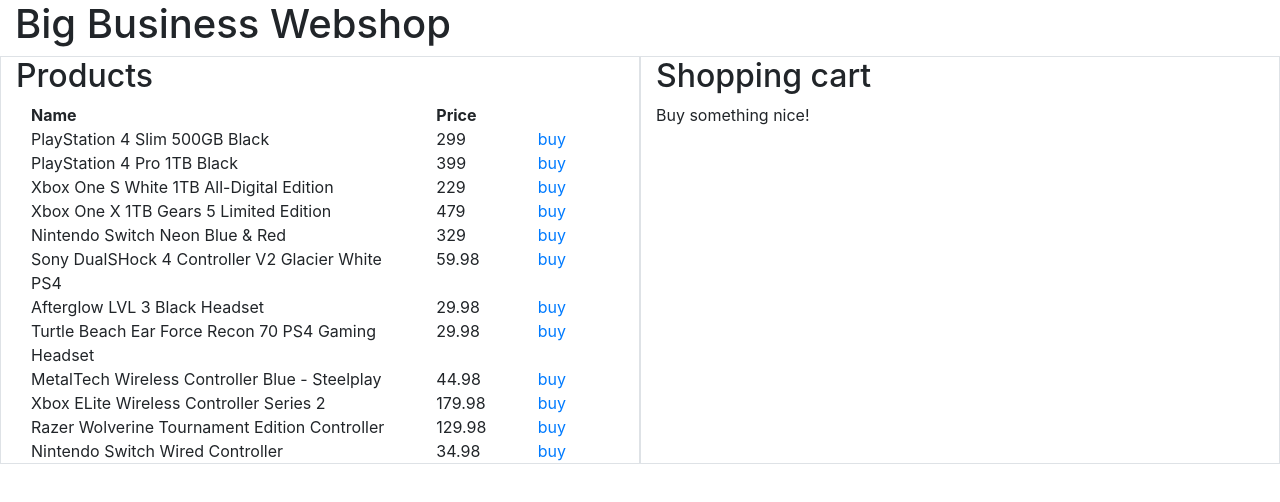
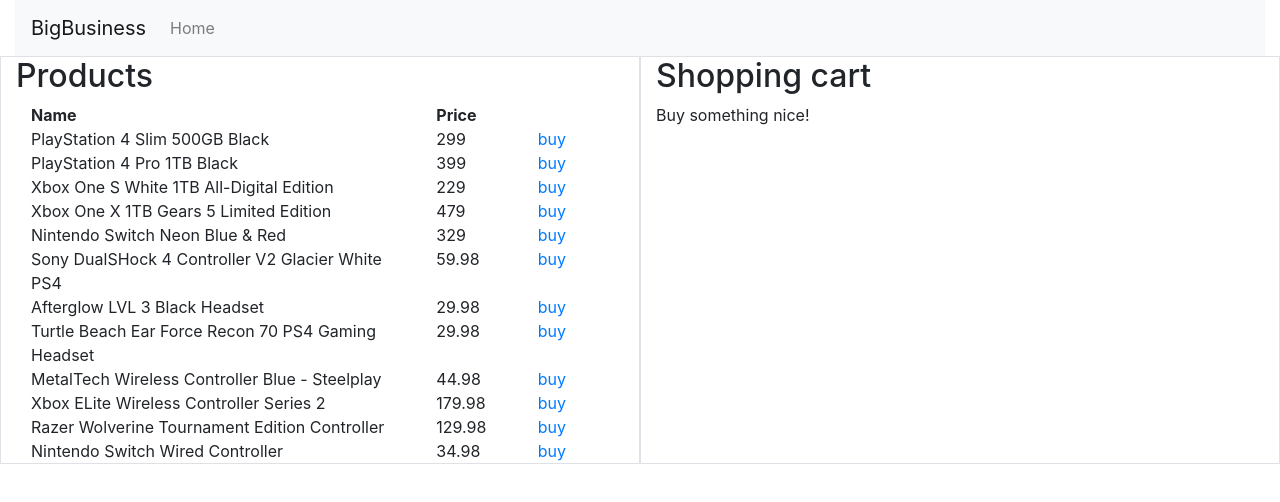
Before and after one commit to tvandevoorde/ordina-kickstarter-angular-tests, an Angular app in the folder BigBusiness/: page / in a window 1280 px wide. Shown: the top 502 px of the page. Built offline with nearby package versions, Linux system fonts and the light colour scheme.

Commit message:
Added navbar

```diff
--- a/BigBusiness/src/app/app.component.html
+++ b/BigBusiness/src/app/app.component.html
@@ -1,9 +1,5 @@
 <div class="container-fluid">
-  <div class="row">
-    <div class="col-sm">
-      <h1>Big Business Webshop</h1>
-    </div>
-  </div>
+  <app-navbar></app-navbar>
   <div class="row">
     <div class="col-sm border">
       <h2>Products</h2>
--- a/BigBusiness/src/app/app.module.ts
+++ b/BigBusiness/src/app/app.module.ts
@@ -6,6 +6,7 @@
 import { CatalogItemComponent } from './catalog-item/catalog-item.component';
 import { ShoppingCartComponent } from './shopping-cart/shopping-cart.component';
 import { ShoppingCartItemComponent } from './shopping-cart-item/shopping-cart-item.component';
+import { NavbarComponent } from './navbar/navbar.component';
 
 @NgModule({
   declarations: [
@@ -13,7 +14,8 @@
     ProductCatalogComponent,
     CatalogItemComponent,
     ShoppingCartComponent,
-    ShoppingCartItemComponent
+    ShoppingCartItemComponent,
+    NavbarComponent
   ],
   imports: [
     BrowserModule
--- /dev/null
+++ b/BigBusiness/src/app/navbar/navbar.component.html
@@ -0,0 +1,18 @@
+<nav class="navbar navbar-expand-lg navbar-light bg-light">
+  <a class="navbar-brand" href="#">
+    BigBusiness
+  </a>
+
+  <button class="navbar-toggler" type="button">
+    <span class="navbar-toggler-icon"></span>
+  </button>
+
+  <div class="collapse navbar-collapse">
+    <ul class="navbar-nav mr-auto">
+      <li class="nav-item">
+        <a class="nav-link" href="#">Home</a>
+      </li>
+    </ul>
+
+  </div>
+</nav>
--- /dev/null
+++ b/BigBusiness/src/app/navbar/navbar.component.ts
@@ -0,0 +1,15 @@
+import { Component, OnInit } from '@angular/core';
+
+@Component({
+  selector: 'app-navbar',
+  templateUrl: './navbar.component.html',
+  styleUrls: ['./navbar.component.css']
+})
+export class NavbarComponent implements OnInit {
+
+  constructor() { }
+
+  ngOnInit() {
+  }
+
+}
```
Also changed, not shown: BigBusiness/src/app/navbar/navbar.component.css (added), 1 other file (tests, documents, lock files or other folders).
